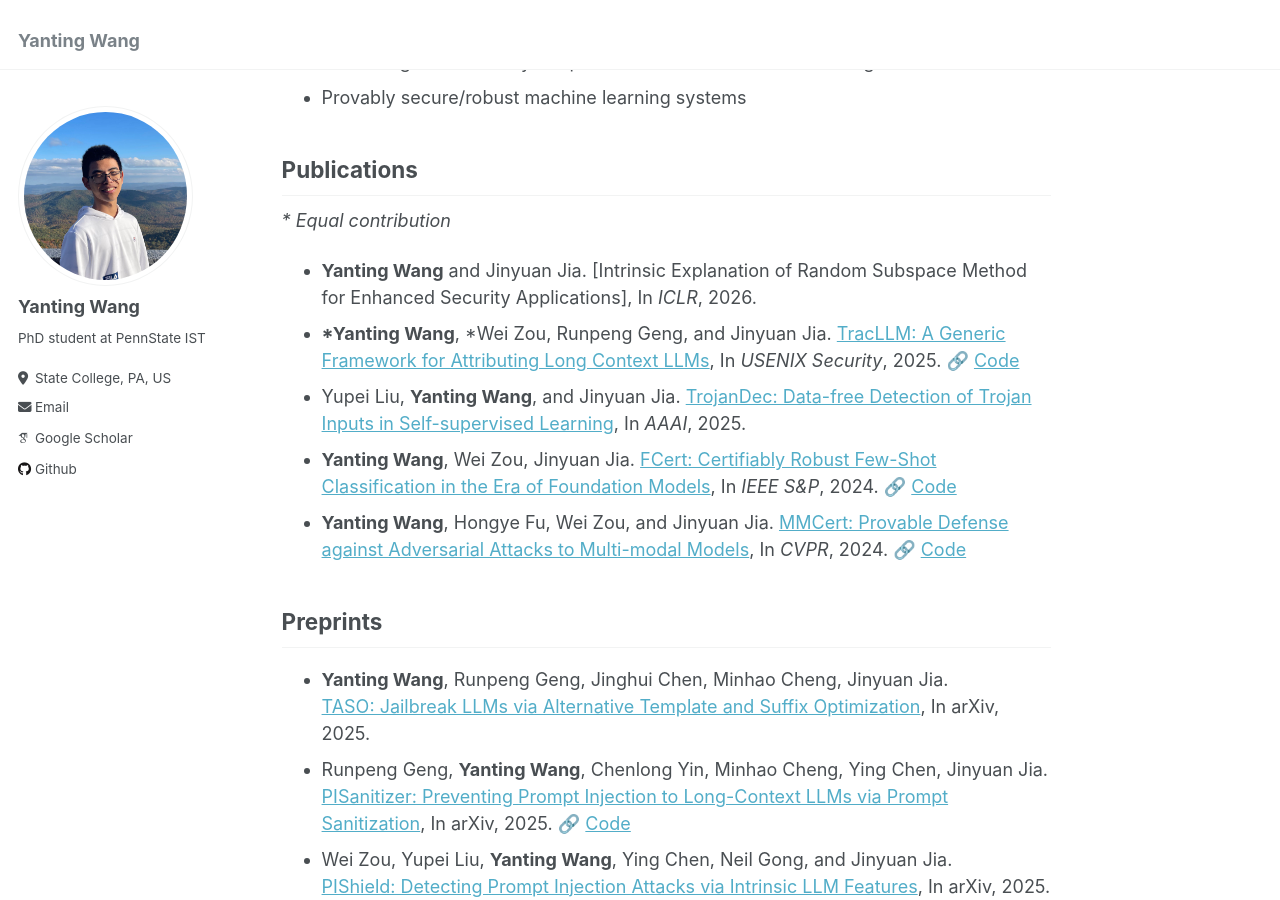
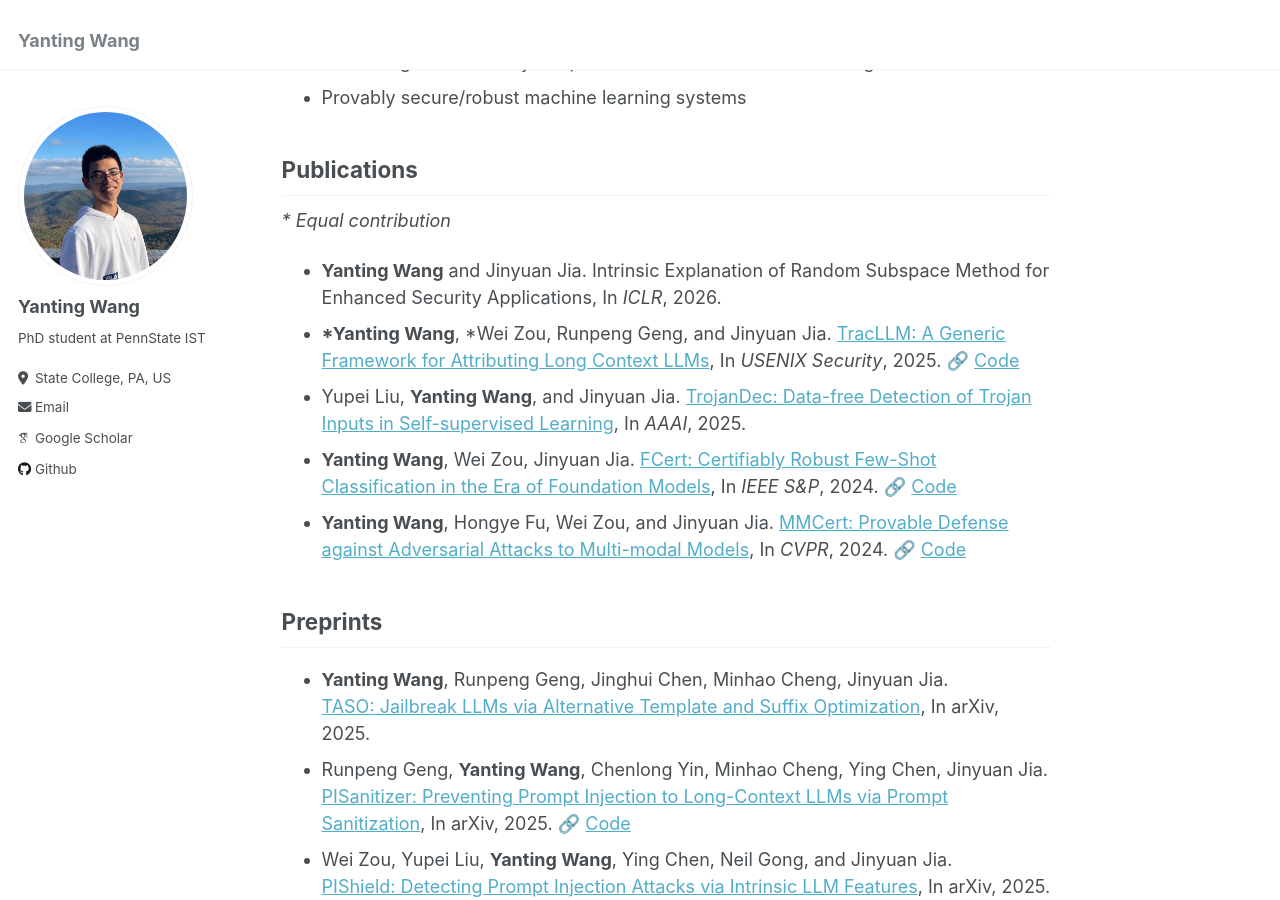
Before and after one commit to Wang-Yanting/Wang-Yanting.github.io, a Jekyll site: the page built from _pages/about.md, in a window 1280 px wide and 900 px high, scrolled down 373 px. Built offline with Jekyll 4.4.1, drawn with Linux system fonts in a browser that asks for light colours; some web fonts are replaced.

```diff
--- a/_pages/about.md
+++ b/_pages/about.md
@@ -18,7 +18,7 @@ I am currently a third-year PhD student at Pennsylvania State University. I am f
 ## Publications
 
 *\* Equal contribution*
-* **Yanting Wang** and Jinyuan Jia. [Intrinsic Explanation of Random Subspace Method for Enhanced Security Applications], In *ICLR*, 2026.
+* **Yanting Wang** and Jinyuan Jia. Intrinsic Explanation of Random Subspace Method for Enhanced Security Applications, In *ICLR*, 2026.
 * **\*Yanting Wang**,  \*Wei Zou, Runpeng Geng, and Jinyuan Jia. [TracLLM: A Generic Framework for Attributing Long Context LLMs](https://arxiv.org/abs/2506.04202), In *USENIX Security*, 2025. 🔗 [Code](https://github.com/Wang-Yanting/TracLLM)
 * Yupei Liu, **Yanting Wang**, and Jinyuan Jia. [TrojanDec: Data-free Detection of Trojan Inputs in Self-supervised Learning](https://arxiv.org/pdf/2501.04108), In *AAAI*, 2025.
 * **Yanting Wang**, Wei Zou, Jinyuan Jia. [FCert: Certifiably Robust Few-Shot Classification in the Era of Foundation Models](https://arxiv.org/pdf/2404.08631), In *IEEE S&P*, 2024. 🔗 [Code](https://github.com/Wang-Yanting/FCert)
```
